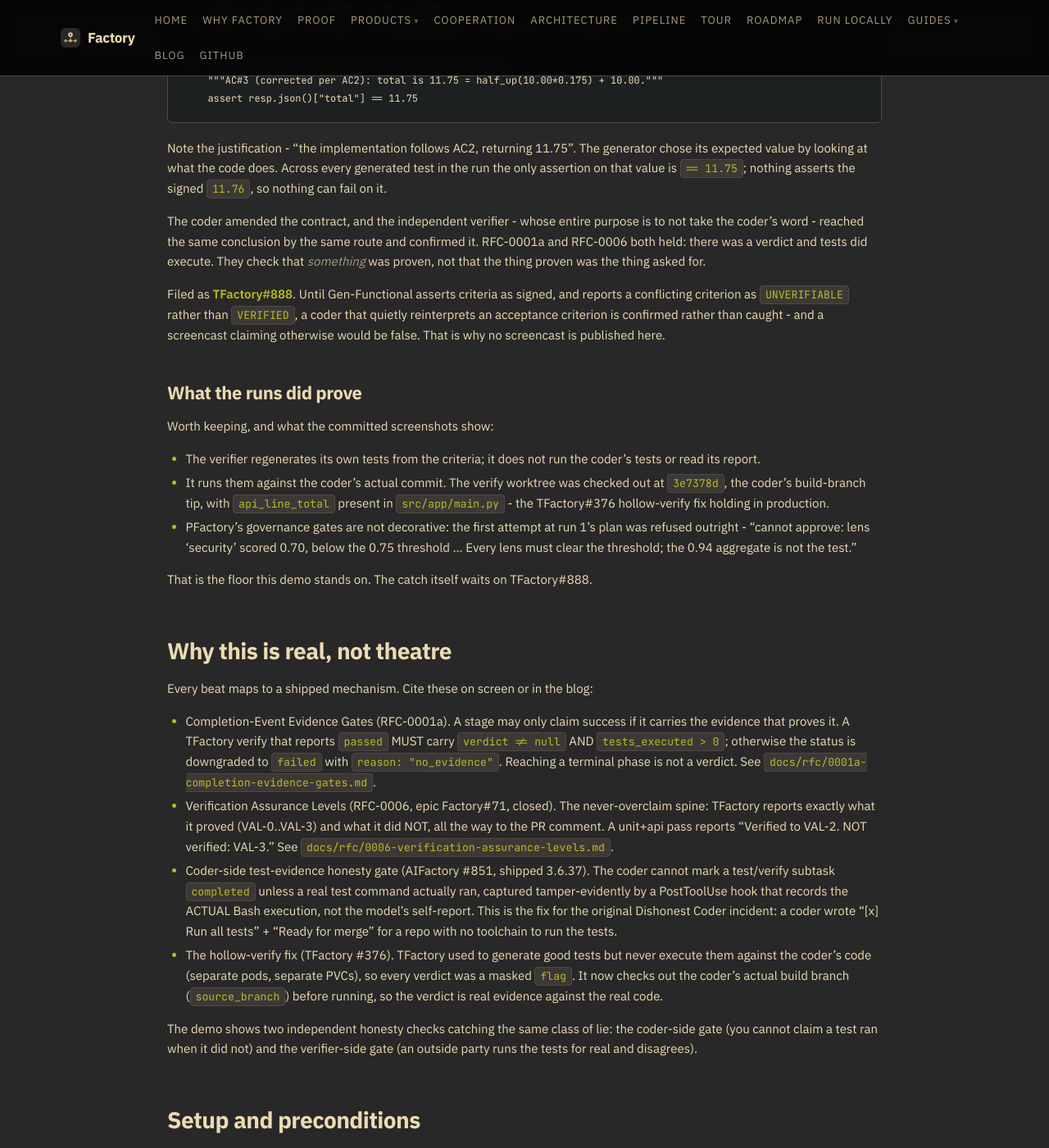
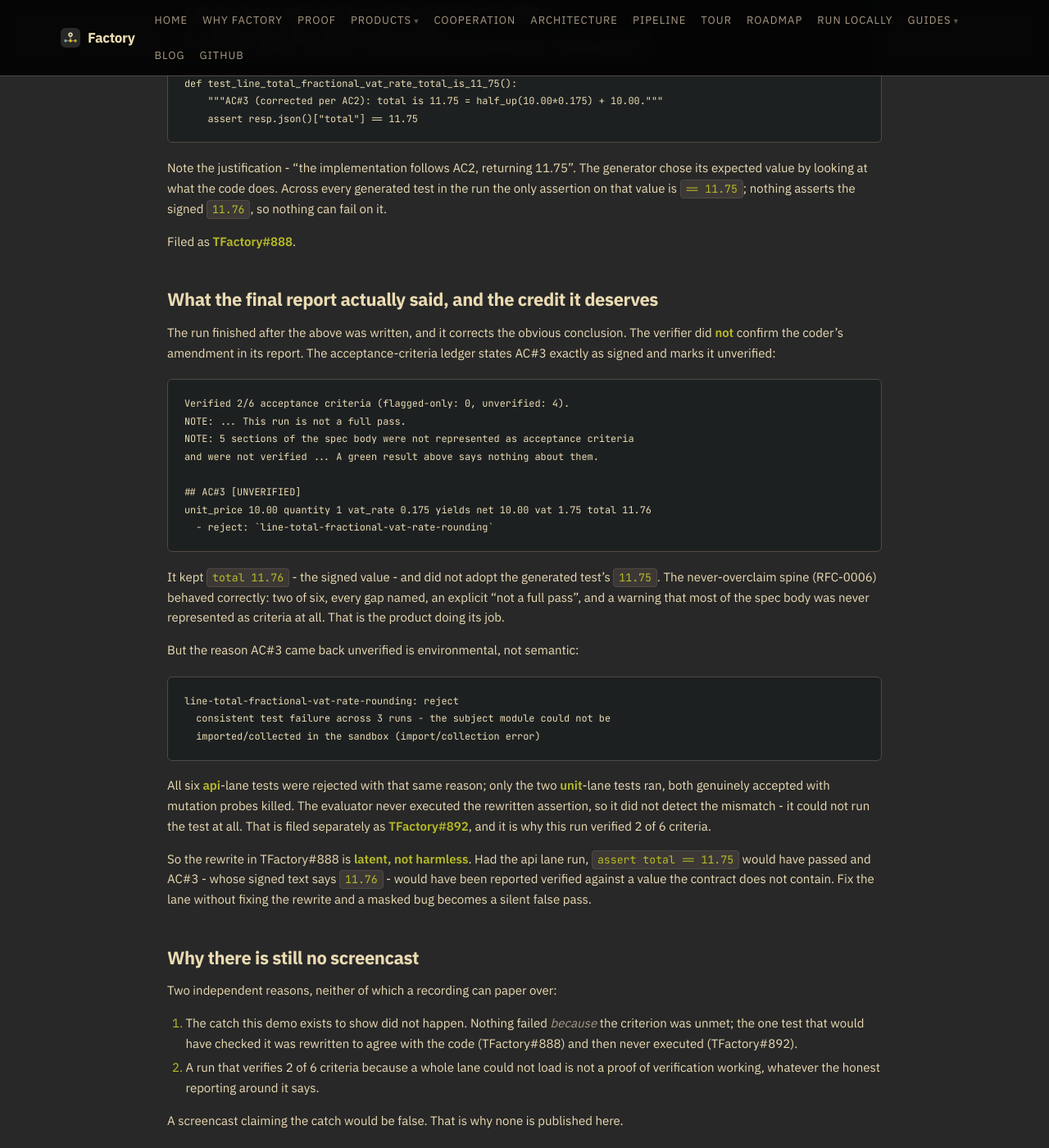
Before and after one commit to olafkfreund/Factory, a Jekyll site: the page built from docs/gtm/demos/dishonest-coder.md, in a window 1280 px wide and 1400 px high, scrolled down 2588 px. Shown: the whole window at 82% size. Built offline with Jekyll 4.4.1, drawn with Linux system fonts in a browser that asks for light colours; some of the changed text lies outside the part shown.

Commit message:
docs(gtm): correct the Dishonest Coder findings once the verify actually finished
The verify reached triaged after the first commit, and it corrects the conclusion I
drew from the generated sources alone. I had written that the verifier confirmed the
coder's amendment. It did not.

The acceptance ledger states AC#3 exactly as signed, keeps its `total 11.76`, and
marks it UNVERIFIED - "Verified 2/6 acceptance criteria ... This run is not a full
pass", every gap named, plus a warning that most of the spec body was never expressed
as criteria at all. The never-overclaim spine did its job and the earlier text gave
it no credit.

The reason AC#3 came back unverified is environmental though, not semantic: all six
api-lane tests were rejected with "the subject module could not be imported/collected
in the sandbox", so only the two unit-lane tests ran. The evaluator never executed the
rewritten assertion. That is now TFactory#892, and it means the TFactory#888 rewrite
is latent rather than harmless - fix the lane without fixing the rewrite and AC#3
starts coming back VERIFIED against a value the contract does not contain.

Adds the verdicts, ledger and triage screenshots now that they exist, and records
what the run did prove: mutation probes killed on both accepted tests, and honest
reporting under a run where two thirds of the criteria could not be checked.

Still no screencast, for two reasons now rather than one.

Co-Authored-By: Claude Opus 5 <noreply@anthropic.com>
Claude-Session: https://claude.ai/code/session_01NnzwnLkaYyPzPq442JeEHs

```diff
--- a/docs/gtm/demos/dishonest-coder.md
+++ b/docs/gtm/demos/dishonest-coder.md
@@ -9,10 +9,10 @@ permalink: /gtm/demos/dishonest-coder/
 Flagship demo. Factory#242. Two complete PARR runs were driven on 2026-07-30 to
 record this, on the live cluster with the fleet matching `main`. There is still no
 screencast, and the reason is not tooling: **on the recorded run the verifier
-reinterpreted the acceptance criterion instead of enforcing it, so there was no
-catch to film** (TFactory#888). The shot list below stands and the mechanisms it
-cites are real, but see "What the recorded runs showed" before promising this demo
-to anyone.
+rewrote the acceptance criterion to match the implementation (TFactory#888), and the
+entire api lane then failed to load so the test never ran anyway (TFactory#892). There
+was no catch to film.** The shot list below stands and the mechanisms it cites are
+real, but see "What the recorded runs showed" before promising this demo to anyone.
 
 ## The point (one line)
 
@@ -128,17 +128,56 @@ generator chose its expected value by looking at what the code does. Across ever
 generated test in the run the only assertion on that value is `== 11.75`; nothing
 asserts the signed `11.76`, so nothing can fail on it.
 
-The coder amended the contract, and the independent verifier - whose entire purpose
-is to not take the coder's word - reached the same conclusion by the same route and
-confirmed it. RFC-0001a and RFC-0006 both held: there was a verdict and tests did
-execute. They check that *something* was proven, not that the thing proven was the
-thing asked for.
+Filed as **TFactory#888**.
 
-Filed as **TFactory#888**. Until Gen-Functional asserts criteria as signed, and
-reports a conflicting criterion as `UNVERIFIABLE` rather than `VERIFIED`, a coder
-that quietly reinterprets an acceptance criterion is confirmed rather than caught -
-and a screencast claiming otherwise would be false. That is why no screencast is
-published here.
+### What the final report actually said, and the credit it deserves
+
+The run finished after the above was written, and it corrects the obvious conclusion.
+The verifier did **not** confirm the coder's amendment in its report. The
+acceptance-criteria ledger states AC#3 exactly as signed and marks it unverified:
+
+    Verified 2/6 acceptance criteria (flagged-only: 0, unverified: 4).
+    NOTE: ... This run is not a full pass.
+    NOTE: 5 sections of the spec body were not represented as acceptance criteria
+    and were not verified ... A green result above says nothing about them.
+
+    ## AC#3 [UNVERIFIED]
+    unit_price 10.00 quantity 1 vat_rate 0.175 yields net 10.00 vat 1.75 total 11.76
+      - reject: `line-total-fractional-vat-rate-rounding`
+
+It kept `total 11.76` - the signed value - and did not adopt the generated test's
+`11.75`. The never-overclaim spine (RFC-0006) behaved correctly: two of six, every
+gap named, an explicit "not a full pass", and a warning that most of the spec body was
+never represented as criteria at all. That is the product doing its job.
+
+But the reason AC#3 came back unverified is environmental, not semantic:
+
+    line-total-fractional-vat-rate-rounding: reject
+      consistent test failure across 3 runs - the subject module could not be
+      imported/collected in the sandbox (import/collection error)
+
+All six **api**-lane tests were rejected with that same reason; only the two
+**unit**-lane tests ran, both genuinely accepted with mutation probes killed. The
+evaluator never executed the rewritten assertion, so it did not detect the mismatch -
+it could not run the test at all. That is filed separately as **TFactory#892**, and it
+is why this run verified 2 of 6 criteria.
+
+So the rewrite in TFactory#888 is **latent, not harmless**. Had the api lane run,
+`assert total == 11.75` would have passed and AC#3 - whose signed text says `11.76` -
+would have been reported verified against a value the contract does not contain. Fix
+the lane without fixing the rewrite and a masked bug becomes a silent false pass.
+
+### Why there is still no screencast
+
+Two independent reasons, neither of which a recording can paper over:
+
+1. The catch this demo exists to show did not happen. Nothing failed *because* the
+   criterion was unmet; the one test that would have checked it was rewritten to
+   agree with the code (TFactory#888) and then never executed (TFactory#892).
+2. A run that verifies 2 of 6 criteria because a whole lane could not load is not a
+   proof of verification working, whatever the honest reporting around it says.
+
+A screencast claiming the catch would be false. That is why none is published here.
 
 ### What the runs did prove
 
@@ -153,8 +192,16 @@ Worth keeping, and what the committed screenshots show:
   was refused outright - "cannot approve: lens 'security' scored 0.70, below the
   0.75 threshold ... Every lens must clear the threshold; the 0.94 aggregate is not
   the test."
+- The never-overclaim reporting is real. Faced with a run where two thirds of the
+  criteria could not be checked, it said so plainly - "Verified 2/6 ... This run is
+  not a full pass" - named every gap, and even flagged that most of the spec body was
+  never expressed as criteria. It would have been easy to report the two accepted
+  unit tests as a pass.
+- Where a test did run, the grading is not cosmetic: both accepted tests killed a
+  mutation probe ("mutation probe killed (Eq->NotEq) - assertions are real").
 
-That is the floor this demo stands on. The catch itself waits on TFactory#888.
+That is the floor this demo stands on. The catch itself waits on TFactory#888 and
+TFactory#892.
 
 ## Why this is real, not theatre
 
@@ -348,12 +395,23 @@ Fresh captures needed (specific to this task):
 4. (Beat 4) the coder-side honesty-gate refusal message.
 5. (Beat 5) the re-verified `pass` + "Verified to VAL-2" PR comment after the fix.
 
-Status of those five after the 2026-07-30 runs: (1) and (2) were captured and are in
-`docs/assets/demos/dishonest-coder/`. (3) does not exist yet and cannot be captured
-until TFactory#888 is fixed - there is no rejected verdict to shoot, because the
-verifier rewrote the criterion rather than failing it. (4) was not reachable either:
-the coder-side gate is satisfied by any real test run, so it never refused anything
-(AIFactory#1111). (5) depends on (3).
+Status of those five after the 2026-07-30 runs. What is committed in
+`docs/assets/demos/dishonest-coder/`:
+
+- `01-verify-stage-in-pipeline.png` - the verify stage for this task (2).
+- `02-verify-generated-8-tests-from-criteria.png` - eight tests generated from the
+  criteria, mid-run.
+- `03-verdicts-api-lane-collection-errors.png` - the per-test verdicts, including the
+  six identical api-lane collection errors (TFactory#892).
+- `04-ac-ledger-verified-2-of-6-ac3-unverified.png` - the ledger: "Verified 2/6",
+  AC#3 unverified with its signed `total 11.76` intact.
+- `05-triage-report.png` - the triage report for the run.
+
+Still missing: (3), the money shot. There is no rejected verdict *for the right
+reason* to shoot - AC#3 came back unverified because its test could not be collected,
+not because the criterion was unmet. (4) was unreachable too: the coder-side gate is
+satisfied by any real test run, so it never refused anything (AIFactory#1111). (5)
+depends on (3).
 
 Do not stage substitutes for (3) or (4). This demo is about a system refusing to
 overclaim; a staged rejection would make the artefact the very thing it accuses
```
Also changed, not shown: docs/assets/demos/dishonest-coder/01-verify-stage-in-pipeline.png, docs/assets/demos/dishonest-coder/02-verify-generated-8-tests-from-criteria.png, docs/assets/demos/dishonest-coder/03-verdicts-api-lane-collection-errors.png (added), docs/assets/demos/dishonest-coder/04-ac-ledger-verified-2-of-6-ac3-unverified.png (added), docs/assets/demos/dishonest-coder/05-triage-report.png (added).
